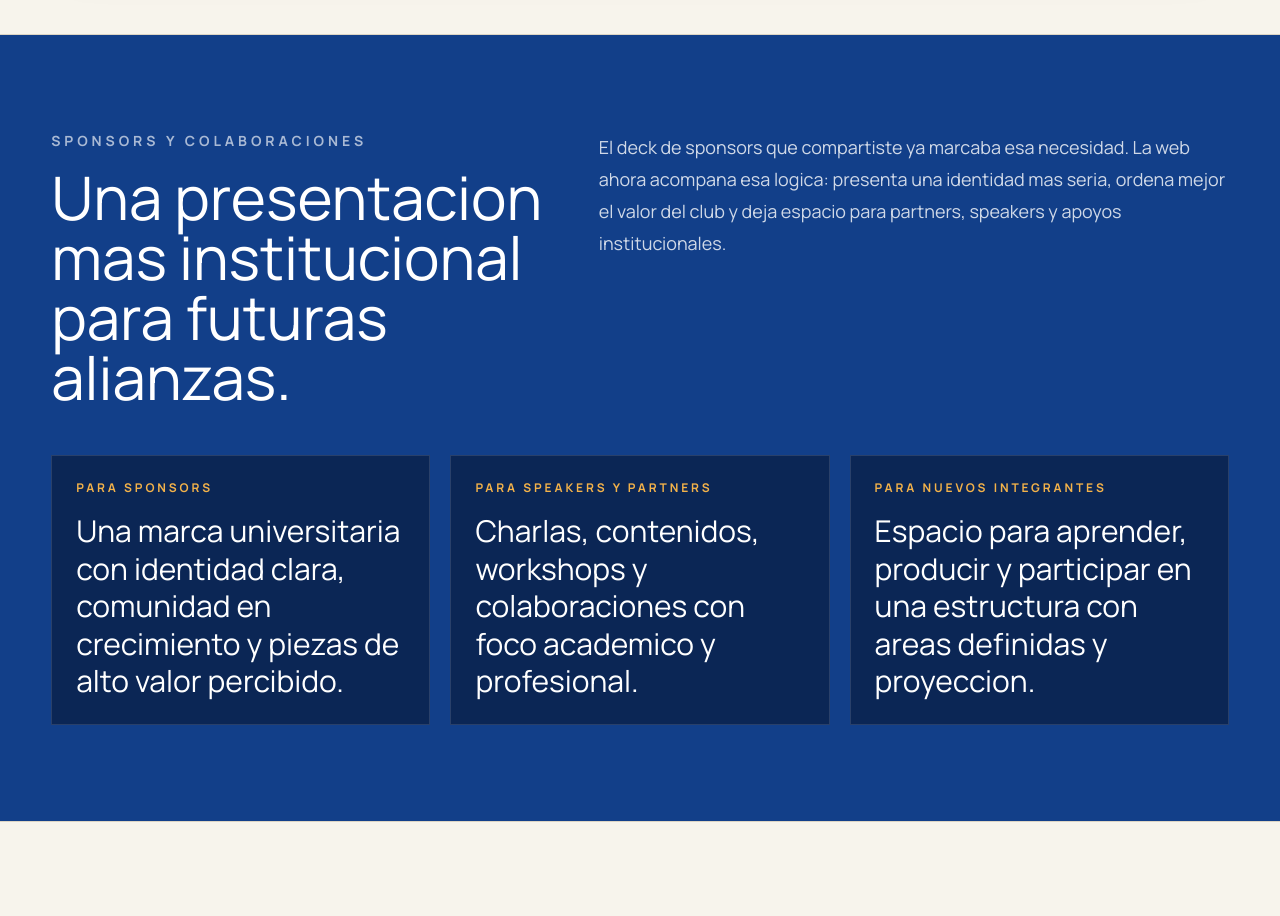
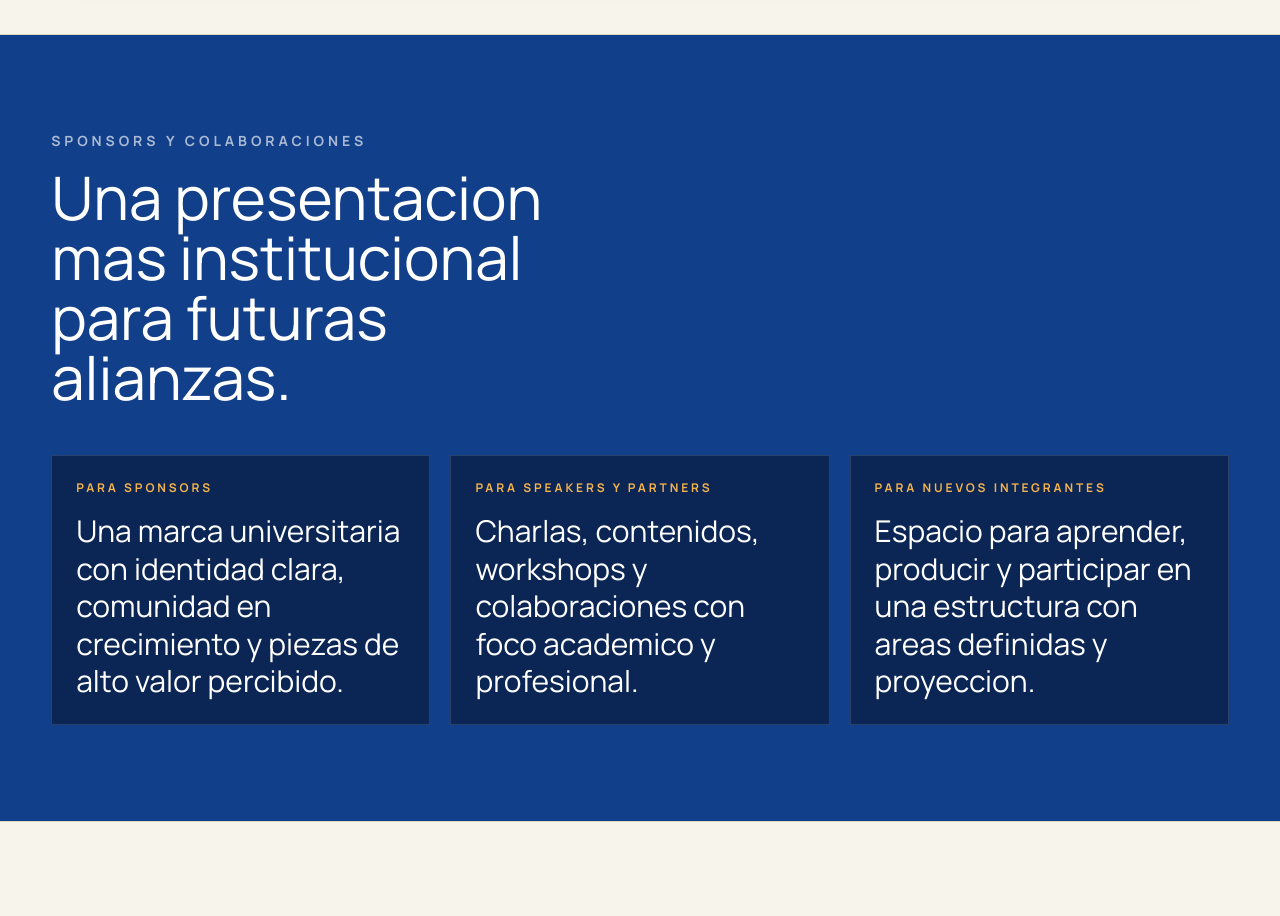
Before and after one commit to Alllianz/Club-de-Finanzas-Uba, a Next.js app: page / in a window 1280 px wide. Shown: the part 5360-6276 px from the top of the page. Built offline with nearby package versions, Linux system fonts and the light colour scheme.

Commit message:
feat: remove redundant text from homepage for improved clarity

```diff
--- a/app/page.tsx
+++ b/app/page.tsx
@@ -493,12 +493,6 @@ export default function Home() {
                   Una presentacion mas institucional para futuras alianzas.
                 </h2>
               </div>
-              <p className="max-w-3xl text-lg leading-8 text-[rgba(255,255,255,0.8)]">
-                El deck de sponsors que compartiste ya marcaba esa necesidad. La
-                web ahora acompana esa logica: presenta una identidad mas seria,
-                ordena mejor el valor del club y deja espacio para partners,
-                speakers y apoyos institucionales.
-              </p>
             </div>
 
             <div className="mt-12 grid gap-5 md:grid-cols-3">
```
